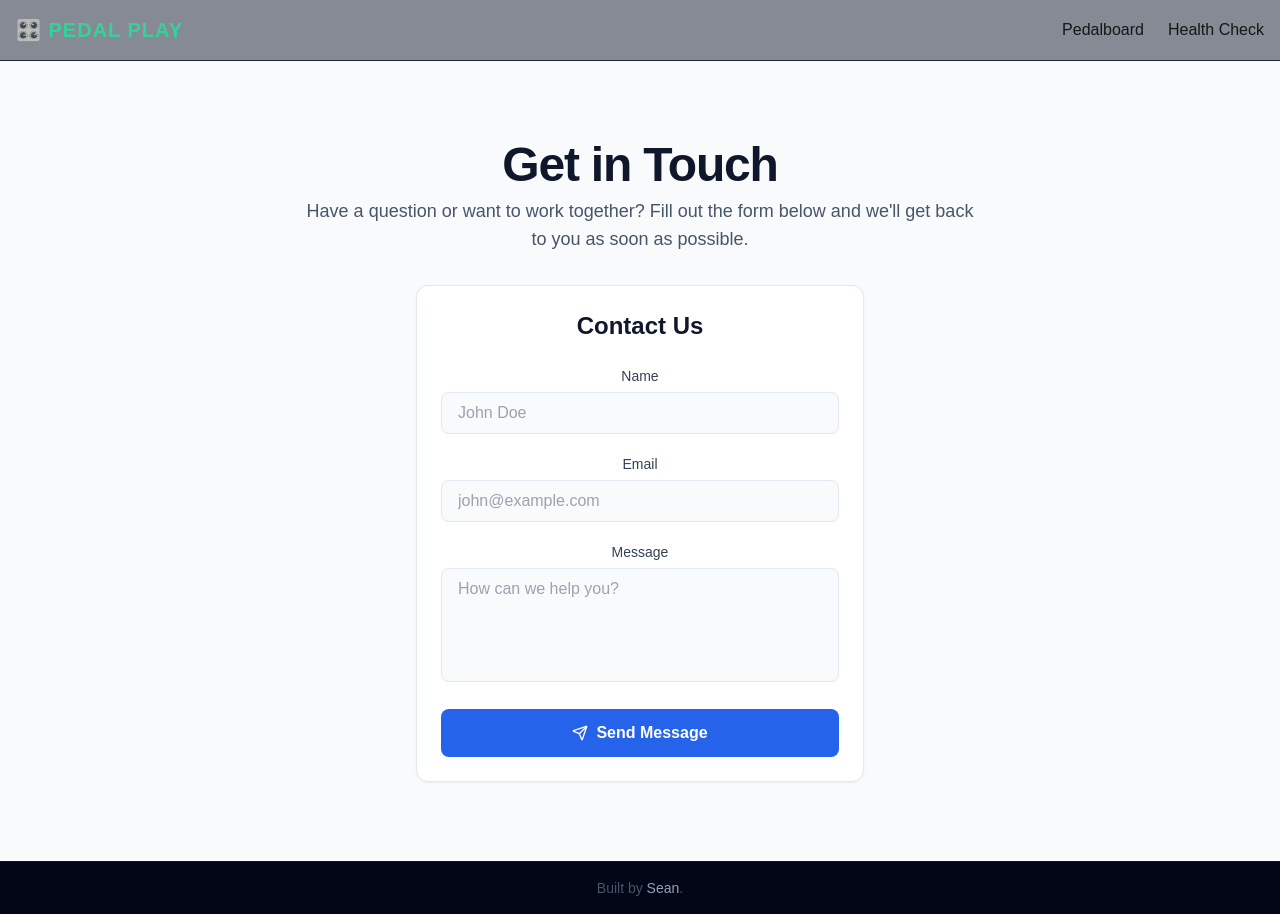
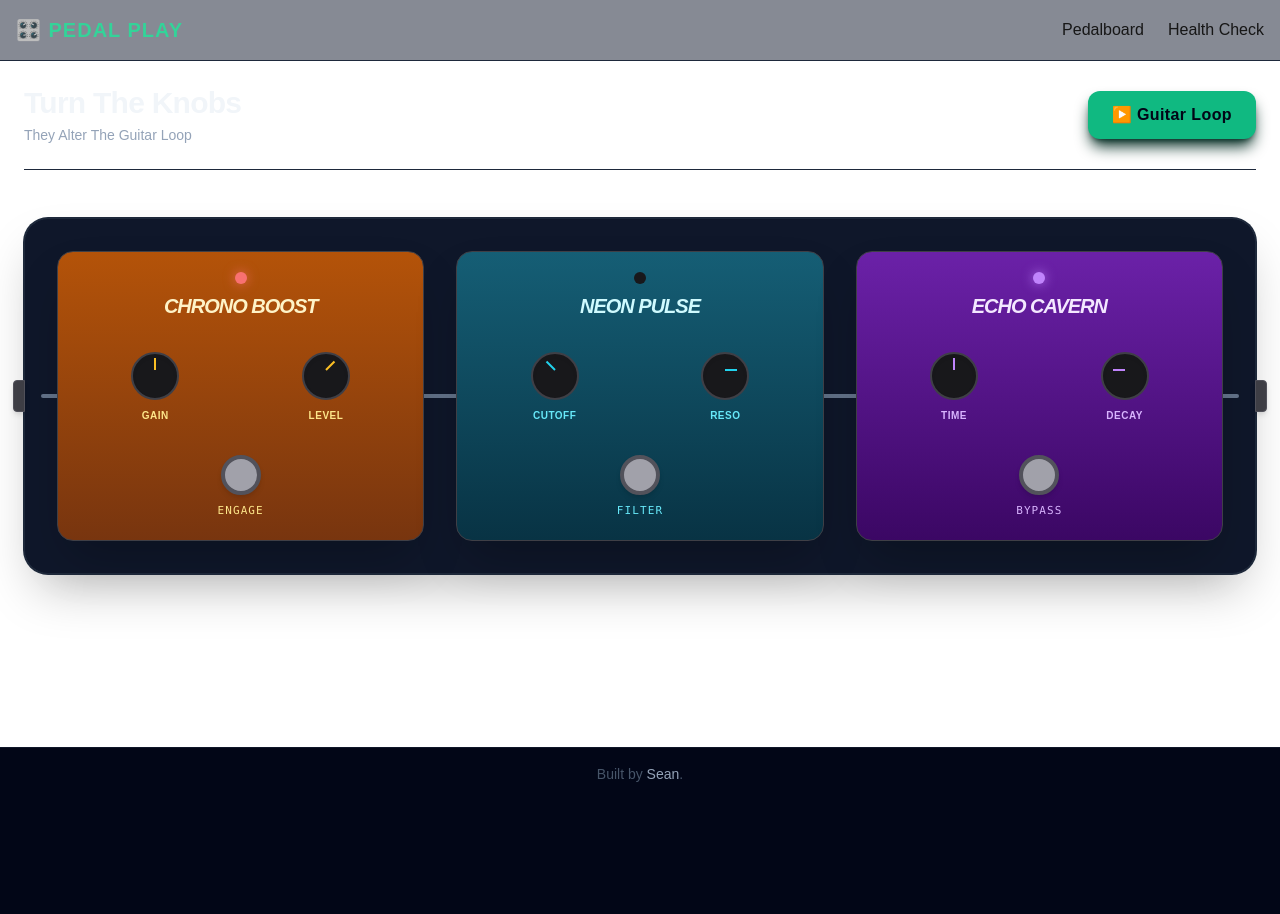
Before and after one commit to SeanAverS/flyrank-capstone, a Next.js app: page / in a window 1280 px wide. After the commit the page ends 800 px from the top, so only its background shows below. Built offline with nearby package versions, Linux system fonts and the light colour scheme.

Commit message:
refactor: simplify pedals on pedalboard

```diff
--- a/app/page.tsx
+++ b/app/page.tsx
@@ -1,22 +1,157 @@
-import ContactForm from '@/components/ContactForm';
+// The pedalboard modifying the sound of the current guitar loop
+
+"use client";
+
+import { useState } from "react";
 
 export default function Home() {
+  const [isPlaying, setIsPlaying] = useState(false);
+  const [activePedals, setActivePedals] = useState({ boost: true, filter: false, delay: true });
+
+  const togglePedal = (pedal: "boost" | "filter" | "delay") => {
+    setActivePedals(prev => ({ ...prev, [pedal]: !prev[pedal] }));
+  };
+
   return (
-    <main className="min-h-screen flex flex-col items-center justify-center p-4 bg-slate-50">
-      <div className="w-full max-w-4xl space-y-8 text-center">
-        <header className="space-y-2">
-          <h1 className="text-4xl font-extrabold tracking-tight text-slate-900 sm:text-5xl">
-            Get in Touch
-          </h1>
-          <p className="text-lg text-slate-600 max-w-2xl mx-auto">
-            Have a question or want to work together? Fill out the form below and we'll get back to you as soon as possible.
-          </p>
-        </header>
+    <div className="mx-auto max-w-7xl p-6">
+      {/* Top Controller Bar */}
+      <div className="flex flex-col sm:flex-row items-center justify-between gap-4 border-b border-slate-800 pb-6 mb-12">
+        <div>
+          <h1 className="text-3xl font-extrabold tracking-tight text-slate-100">Turn The Knobs</h1>
+          <p className="text-slate-400 text-sm mt-1">They Alter The Guitar Loop</p>
+        </div>
+        <button
+          onClick={() => setIsPlaying(!isPlaying)}
+          className={`w-full sm:w-auto px-6 py-3 rounded-xl font-bold tracking-wide shadow-lg transition-all transform active:scale-95 ${
+            isPlaying
+              ? "bg-red-500 hover:bg-red-400 text-white shadow-red-950"
+              : "bg-emerald-500 hover:bg-emerald-400 text-slate-950 shadow-emerald-950"
+          }`}
+        >
+          {isPlaying ? "⏹️ Mute Input Loop" : "▶️ Guitar Loop"}
+        </button>
+      </div>
 
-        <section className="flex justify-center">
-          <ContactForm />
-        </section>
+      {/* Pedalboard */}
+      <div className="relative rounded-3xl bg-slate-900 border border-slate-800 p-8 shadow-2xl ring-1 ring-slate-800">
+
+        {/* Cable Connectors */}
+        <div className="absolute top-1/2 left-4 right-4 h-1 bg-slate-500 -translate-y-1/2 hidden md:block rounded-full z-0" />
+
+        {/* Input / Output Jacks */}
+        <div className="absolute left-0 top-1/2 -translate-y-1/2 -translate-x-3 bg-zinc-700 border border-zinc-600 rounded-l h-8 w-3 hidden md:block shadow-md" />
+        <div className="absolute right-0 top-1/2 -translate-y-1/2 translate-x-3 bg-zinc-700 border border-zinc-600 rounded-r h-8 w-3 hidden md:block shadow-md" />
+
+        {/* Pedals */}
+        <div className="relative z-10 grid grid-cols-1 md:grid-cols-3 gap-8 items-stretch">
+
+          {/* Pedal 1: CHRONO BOOST (Volume/Gain) */}
+          <div className="flex flex-col justify-between rounded-2xl border border-zinc-700 bg-gradient-to-b from-amber-700 to-amber-900 p-5 shadow-2xl text-amber-50">
+            <div>
+              <div className="flex flex-col items-center gap-2">
+                <div className={`h-3 w-3 rounded-full transition-all duration-300 ${activePedals.boost ? "bg-red-400 shadow-[0_0_12px_rgba(248,113,113,0.8)]" : "bg-zinc-900"}`} />
+                <h3 className="text-center font-black tracking-tighter text-xl uppercase italic text-amber-100">Chrono Boost</h3>
+              </div>
+            </div>
+
+            {/* Knobs Section */}
+            <div className="my-8 grid grid-cols-2 gap-4 justify-items-center">
+              <div className="text-center">
+                <div className="h-12 w-12 rounded-full bg-zinc-900 border-2 border-zinc-700 flex items-center justify-center relative cursor-pointer shadow-inner">
+                  <div className="absolute top-1 left-1/2 w-0.5 h-3 bg-amber-400 -translate-x-1/2" />
+                </div>
+                <label className="text-[10px] font-bold uppercase tracking-wider block mt-2 text-amber-200">Gain</label>
+              </div>
+              <div className="text-center">
+                <div className="h-12 w-12 rounded-full bg-zinc-900 border-2 border-zinc-700 flex items-center justify-center relative cursor-pointer shadow-inner">
+                  <div className="absolute top-1 left-1/2 w-0.5 h-3 bg-amber-400 -translate-x-1/2 rotate-45 origin-bottom" />
+                </div>
+                <label className="text-[10px] font-bold uppercase tracking-wider block mt-2 text-amber-200">Level</label>
+              </div>
+            </div>
+
+            {/* Stomp Switch */}
+            <div className="flex flex-col items-center mt-auto">
+              <button
+                onClick={() => togglePedal("boost")}
+                className="h-10 w-10 rounded-full bg-zinc-400 border-4 border-zinc-600 shadow-md active:bg-zinc-500 transform active:translate-y-0.5 transition-all outline-none"
+              />
+              <span className="text-[11px] font-mono tracking-widest uppercase mt-2 text-amber-200">Engage</span>
+            </div>
+          </div>
+
+          {/* Pedal 2: NEON PULSE (Wah / Filter Component) */}
+          <div className="flex flex-col justify-between rounded-2xl border border-zinc-700 bg-gradient-to-b from-cyan-800 to-cyan-950 p-5 shadow-2xl text-cyan-50">
+            <div>
+              <div className="flex flex-col items-center gap-2">
+                <div className={`h-3 w-3 rounded-full transition-all duration-300 ${activePedals.filter ? "bg-cyan-400 shadow-[0_0_12px_rgba(34,211,238,0.8)]" : "bg-zinc-900"}`} />
+                <h3 className="text-center font-black tracking-tighter text-xl uppercase italic text-cyan-100">Neon Pulse</h3>
+              </div>
+            </div>
+
+            {/* Knobs */}
+            <div className="my-8 grid grid-cols-2 gap-4 justify-items-center">
+              <div className="text-center">
+                <div className="h-12 w-12 rounded-full bg-zinc-900 border-2 border-zinc-700 flex items-center justify-center relative cursor-pointer shadow-inner">
+                  <div className="absolute top-1 left-1/2 w-0.5 h-3 bg-cyan-400 -translate-x-1/2 -rotate-45 origin-bottom" />
+                </div>
+                <label className="text-[10px] font-bold uppercase tracking-wider block mt-2 text-cyan-300">Cutoff</label>
+              </div>
+              <div className="text-center">
+                <div className="h-12 w-12 rounded-full bg-zinc-900 border-2 border-zinc-700 flex items-center justify-center relative cursor-pointer shadow-inner">
+                  <div className="absolute top-1 left-1/2 w-0.5 h-3 bg-cyan-400 -translate-x-1/2 rotate-90 origin-bottom" />
+                </div>
+                <label className="text-[10px] font-bold uppercase tracking-wider block mt-2 text-cyan-300">Reso</label>
+              </div>
+            </div>
+
+            {/* Engage Switxh */}
+            <div className="flex flex-col items-center mt-auto">
+              <button
+                onClick={() => togglePedal("filter")}
+                className="h-10 w-10 rounded-full bg-zinc-400 border-4 border-zinc-600 shadow-md active:bg-zinc-500 transform active:translate-y-0.5 transition-all outline-none"
+              />
+              <span className="text-[11px] font-mono tracking-widest uppercase mt-2 text-cyan-300">Filter</span>
+            </div>
+          </div>
+
+          {/* Pedal 3: ECHO CAVERN (Delay Effect) */}
+          <div className="flex flex-col justify-between rounded-2xl border border-zinc-700 bg-gradient-to-b from-purple-800 to-purple-950 p-5 shadow-2xl text-purple-50">
+            <div>
+              <div className="flex flex-col items-center gap-2">
+                <div className={`h-3 w-3 rounded-full transition-all duration-300 ${activePedals.delay ? "bg-purple-400 shadow-[0_0_12px_rgba(192,132,252,0.8)]" : "bg-zinc-900"}`} />
+                <h3 className="text-center font-black tracking-tighter text-xl uppercase italic text-purple-100">Echo Cavern</h3>
+              </div>
+            </div>
+
+            {/* Knobs */}
+            <div className="my-8 grid grid-cols-2 gap-4 justify-items-center">
+              <div className="text-center">
+                <div className="h-12 w-12 rounded-full bg-zinc-900 border-2 border-zinc-700 flex items-center justify-center relative cursor-pointer shadow-inner">
+                  <div className="absolute top-1 left-1/2 w-0.5 h-3 bg-purple-400 -translate-x-1/2" />
+                </div>
+                <label className="text-[10px] font-bold uppercase tracking-wider block mt-2 text-purple-300">Time</label>
+              </div>
+              <div className="text-center">
+                <div className="h-12 w-12 rounded-full bg-zinc-900 border-2 border-zinc-700 flex items-center justify-center relative cursor-pointer shadow-inner">
+                  <div className="absolute top-1 left-1/2 w-0.5 h-3 bg-purple-400 -translate-x-1/2 -rotate-90 origin-bottom" />
+                </div>
+                <label className="text-[10px] font-bold uppercase tracking-wider block mt-2 text-purple-300">Decay</label>
+              </div>
+            </div>
+
+            {/* Engage Switch */}
+            <div className="flex flex-col items-center mt-auto">
+              <button
+                onClick={() => togglePedal("delay")}
+                className="h-10 w-10 rounded-full bg-zinc-400 border-4 border-zinc-600 shadow-md active:bg-zinc-500 transform active:translate-y-0.5 transition-all outline-none"
+              />
+              <span className="text-[11px] font-mono tracking-widest uppercase mt-2 text-purple-300">Bypass</span>
+            </div>
+          </div>
+
+        </div>
       </div>
-    </main>
+    </div>
   );
 }
```
